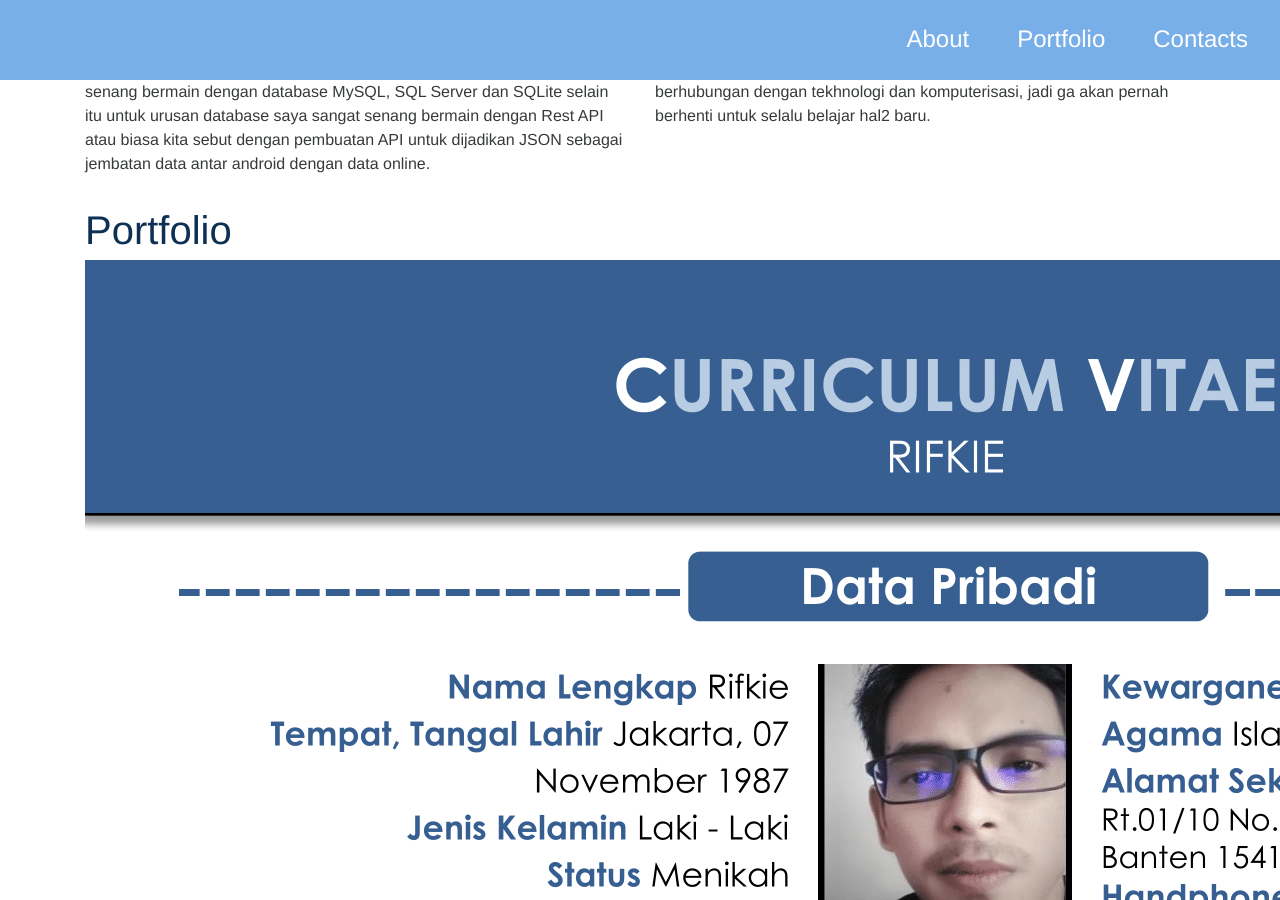
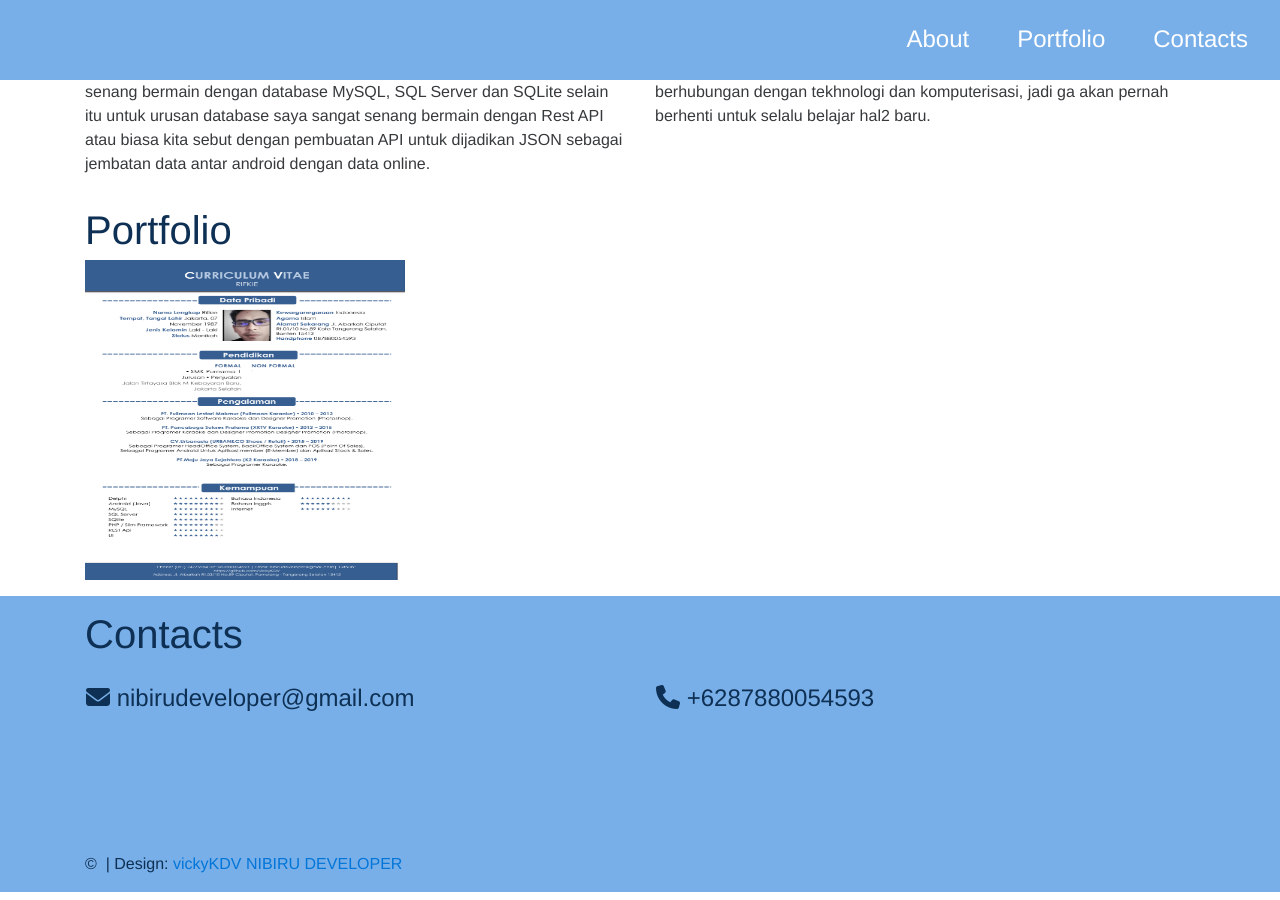
Before and after one commit to vickyKDV/vickyKDV.github.io, a Jekyll site: the page built from index.html, in a window 1280 px wide and 900 px high, scrolled down 476 px. Built offline with Jekyll 4.4.1, drawn with Linux system fonts in a browser that asks for light colours; nearby versions of some CDN libraries.

Commit message:
Update instagram.html

```diff
--- a/_includes/instagram.html
+++ b/_includes/instagram.html
@@ -5,7 +5,7 @@
         </div>
         <div class="col-md-12">
                 <col-md-12>
-                <img src="./web-dist/images/portofolio.png" lass="container-top-image m-x-auto" alt="{{ site.brand }}">
+                <img max-width: 100% height: auto src="./web-dist/images/portofolio.png" class="container-top-image m-x-auto" alt="{{ site.brand }}">
                 <!-- <h1 class="container-top-name">
                     {{ site.brand }}
                 </h1>
```
